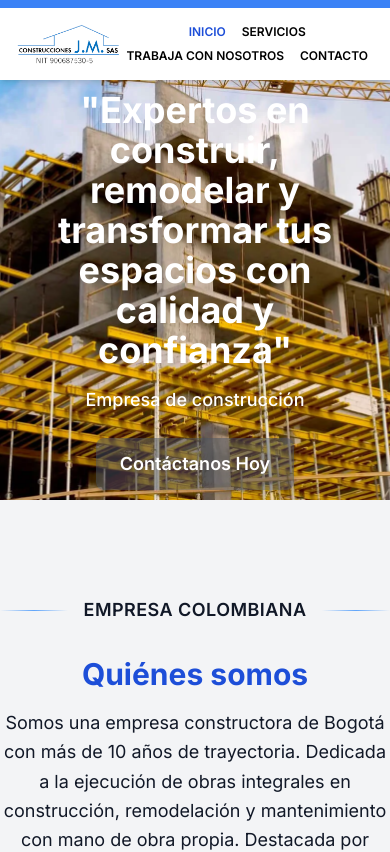
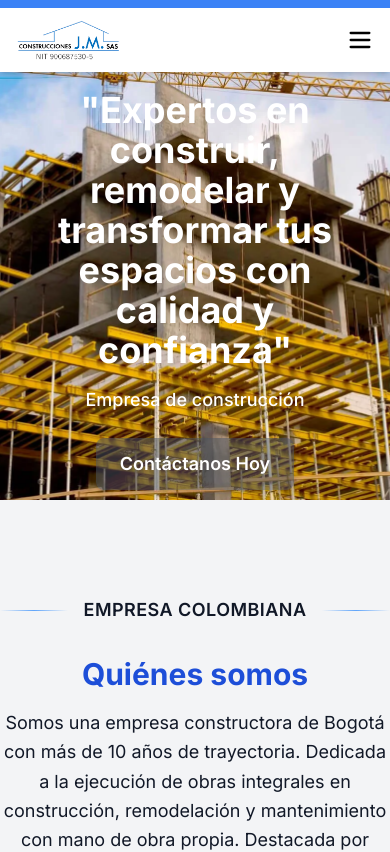
Before and after one commit to so-fivs/pagina-contacto, a Next.js app: page / in a window 390 px wide. Shown: the top 852 px of the page. Built offline with nearby package versions, Linux system fonts and the light colour scheme.

Commit message:
Update navbar.tsx

```diff
--- a/components/navbar.tsx
+++ b/components/navbar.tsx
@@ -1,47 +1,62 @@
 "use client";
 
-import React from "react";
+import React, { useState } from "react";
 import Link from "next/link";
 import { usePathname } from "next/navigation";
+import { Menu, X } from "lucide-react"; // Hamburguesa y cerrar (opcional)
 
 const Header = () => {
   const pathname = usePathname();
+  const [menuOpen, setMenuOpen] = useState(false);
 
   const linkClasses = (href: string) =>
-    `uppercase font-semibold text-xs sm:text-sm md:text-base ${
+    `uppercase font-semibold text-sm md:text-base ${
       pathname === href ? "text-blue-700" : "text-black"
     } hover:text-blue-700 transition-colors whitespace-nowrap`;
+
+  const toggleMenu = () => setMenuOpen(!menuOpen);
 
   return (
     <header className="bg-white shadow-md fixed top-0 w-full z-50">
       <div className="bg-blue-500 h-2 w-full" />
 
-      <div className="max-w-7xl mx-auto flex justify-between items-center py-4 px-4 sm:px-6 md:px-8 overflow-x-auto">
-        {/* Logo a la izquierda con tamaño ajustable en móviles */}
+      <div className="max-w-7xl mx-auto flex justify-between items-center py-3 px-4 sm:px-6 md:px-8">
+        {/* Logo */}
         <Link href="/" className="flex-shrink-0">
           <img
             src="/images/nitcorregido.png"
             alt="Logo"
-            className="h-10 sm:h-12 md:h-16 lg:h-18 w-auto cursor-pointer" // Tamaño ajustable
+            className="h-10 sm:h-12 md:h-16 w-auto"
           />
         </Link>
 
-        {/* Navegación a la derecha */}
-        <nav className="flex flex-row justify-center sm:justify-end gap-x-4 gap-y-2 max-w-full overflow-x-auto flex-wrap">
-          <Link href="/" className={linkClasses("/")}>
-            Inicio
-          </Link>
-          <Link href="/servicios" className={linkClasses("/servicios")}>
-            Servicios
-          </Link>
-          <Link href="/trabaja-con-nosotros" className={linkClasses("/trabaja-con-nosotros")}>
-            Trabaja con Nosotros
-          </Link>
-          <Link href="/contacto" className={linkClasses("/contacto")}>
-            Contacto
-          </Link>
+        {/* Menú hamburguesa solo visible en móviles */}
+        <button
+          className="md:hidden text-black"
+          onClick={toggleMenu}
+          aria-label="Toggle menu"
+        >
+          {menuOpen ? <X size={28} /> : <Menu size={28} />}
+        </button>
+
+        {/* Links visibles en pantallas medianas/grandes */}
+        <nav className="hidden md:flex space-x-6">
+          <Link href="/" className={linkClasses("/")}>Inicio</Link>
+          <Link href="/servicios" className={linkClasses("/servicios")}>Servicios</Link>
+          <Link href="/trabaja-con-nosotros" className={linkClasses("/trabaja-con-nosotros")}>Trabaja con Nosotros</Link>
+          <Link href="/contacto" className={linkClasses("/contacto")}>Contacto</Link>
         </nav>
       </div>
+
+      {/* Menú desplegable para móviles */}
+      {menuOpen && (
+        <div className="md:hidden px-4 pb-4 space-y-3 bg-white shadow">
+          <Link href="/" className={linkClasses("/")}>Inicio</Link>
+          <Link href="/servicios" className={linkClasses("/servicios")}>Servicios</Link>
+          <Link href="/trabaja-con-nosotros" className={linkClasses("/trabaja-con-nosotros")}>Trabaja con Nosotros</Link>
+          <Link href="/contacto" className={linkClasses("/contacto")}>Contacto</Link>
+        </div>
+      )}
     </header>
   );
 };
```
